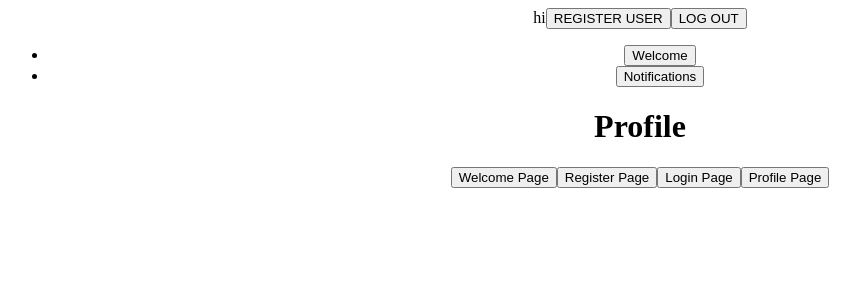
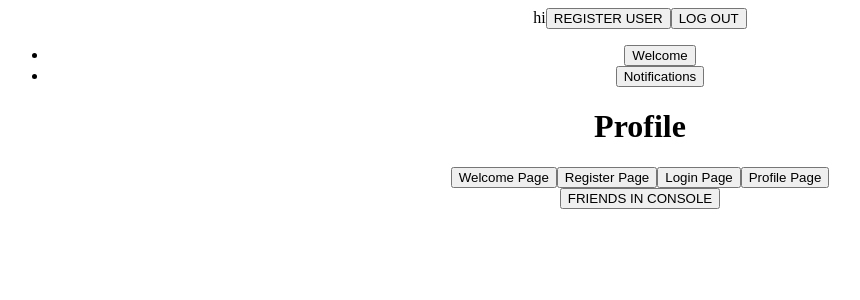
Before and after one commit to BrandonMCarlson/Socialmediauserstory-Front-End, a React (Create React App) app: page /profile in a window 1280 px wide. Shown: the top 300 px of the page, without its empty margins (0-860 px from the left). Built offline with nearby package versions, Linux system fonts and the light colour scheme.

Commit message:
get all users axios function successful communication with backend - Brandon, Peter, Cody, Dan

```diff
--- a/src/App.jsx
+++ b/src/App.jsx
@@ -11,6 +11,7 @@ import Register from "./components/pages/Register";
 
 function App() {
   const [user, setUser] = useState([]);
+  const [friends, setFriends] = useState([]);
 
   const registerUser = async () => {
     await axios
@@ -51,11 +52,20 @@ function App() {
     console.log(localStorage.getItem("token"));
   };
 
+  const getFriends = async () => {
+    await axios
+      .get("http://localhost:5000/api/users", { headers: { 'x-auth-token': localStorage.getItem('token') } })
+      .then((res) => {
+        setFriends(res.data);
+        console.log(res.data)
+      })
+  }
 
-  useEffect(() => {
-    // registerUser();
-    // loginUser();
-  }, []);
+
+  // useEffect(() => {
+  //   // registerUser();
+  //   // loginUser();
+  // }, []);
 
   return (
     <div className="App">
@@ -67,7 +77,7 @@ function App() {
           <Route path="/" element={<Welcome />}></Route>
           <Route path="login" element={<Login loginUser={loginUser} />}></Route>
           <Route path="register" element={<Register registerUser={registerUser} />}></Route>
-          <Route path="profile" element={<Profile/>}></Route>
+          <Route path="profile" element={<Profile getFriends={getFriends} />}></Route>
         </Routes>
       </main>
 
--- a/src/components/pages/Profile.jsx
+++ b/src/components/pages/Profile.jsx
@@ -2,11 +2,12 @@ import React, { useState, useEffect } from "react";
 import { Route, Routes } from "react-router";
 import Button from "../Button";
 
-const Profile = () => {
+const Profile = ({getFriends}) => {
     return (
         <div>
             <h1>Profile</h1>
             <Button/>
+            <button onClick={()=>getFriends()}>FRIENDS IN CONSOLE</button>
         </div>
      );
 }
```
